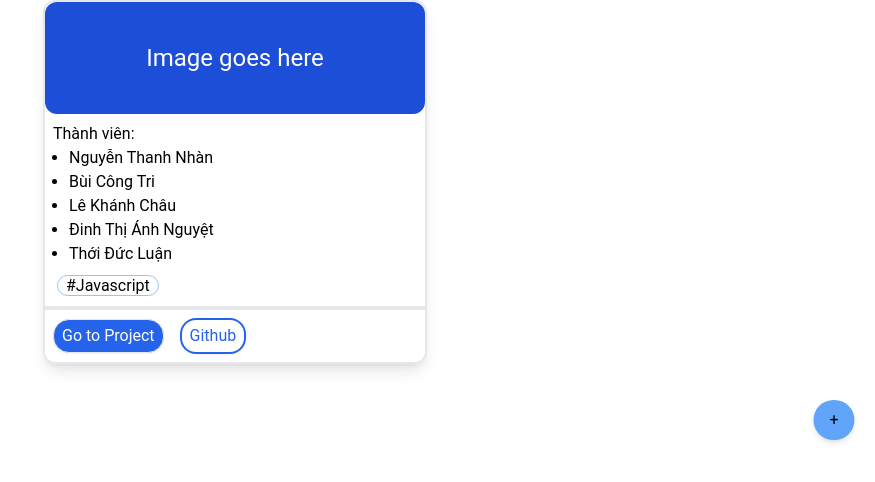
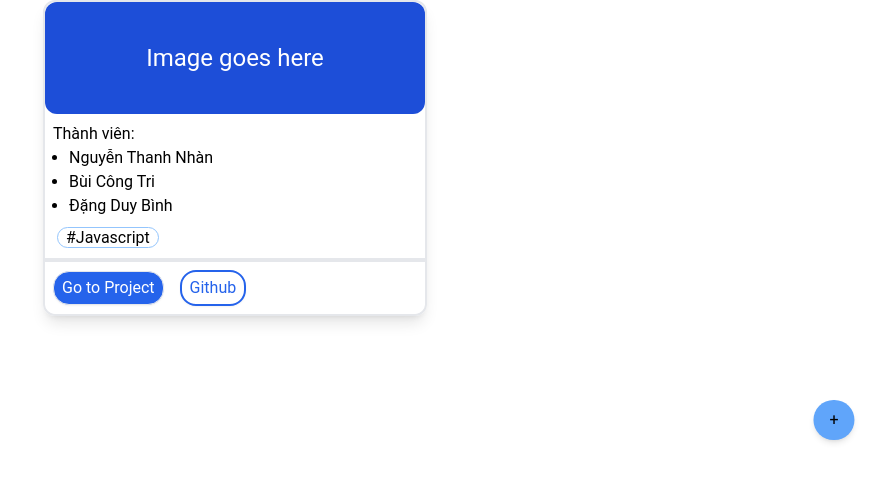
Before and after one commit to LuxionRob/tailwind-seminar, a website: page src/index.html in a window 1280 px wide. Shown: the whole page, without its empty margins (405-1280 px from the left). Drawn offline with nearby package versions, Linux system fonts and the light colour scheme; files that its build step writes are made by us from their sources.

Commit message:
change group members

```diff
--- a/src/index.html
+++ b/src/index.html
@@ -5,6 +5,7 @@
     <meta charset="utf-8" />
     <link rel="stylesheet" href="./assets/tailwind.output.css" />
   </head>
+
   <body class="h-screen w-screen">
     <div class="relative mx-auto my-auto w-96 cursor-pointer items-center rounded-xl border-2 shadow-lg">
       <div class="flex h-28 items-center justify-center rounded-xl bg-blue-700">
@@ -17,9 +18,7 @@
           <ul class="ml-4 list-disc">
             <li>Nguyễn Thanh Nhàn</li>
             <li>Bùi Công Tri</li>
-            <li>Lê Khánh Châu</li>
-            <li>Đinh Thị Ánh Nguyệt</li>
-            <li>Thới Đức Luận</li>
+            <li>Đặng Duy Bình</li>
           </ul>
         </div>
         <span class="hashtag"> #Javascript </span>
@@ -36,7 +35,7 @@
     </div>
     <a
       target="_blank"
-      href="https://github.com/tailwindlabs/tailwindcss/blob/master/stubs/defaultConfig.stub.js"
+      href="https://github.com/tailwindlabs/tailwindcss/blob/master/stubs/config.full.js"
       class="fixed top-1/2 right-0 -translate-x-1/2 rounded-full bg-blue-400 px-4 py-2 shadow-md"
     >
       +
```
Also changed, not shown: README.md.
